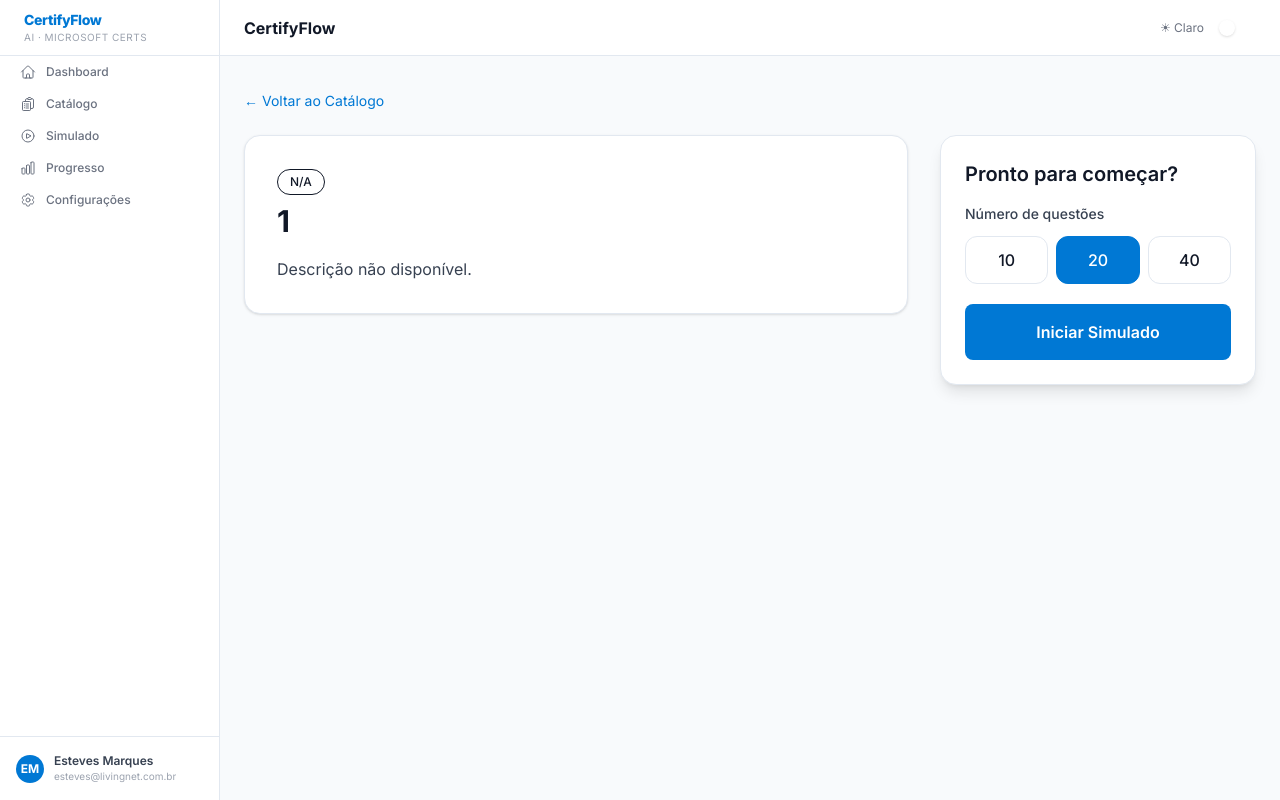
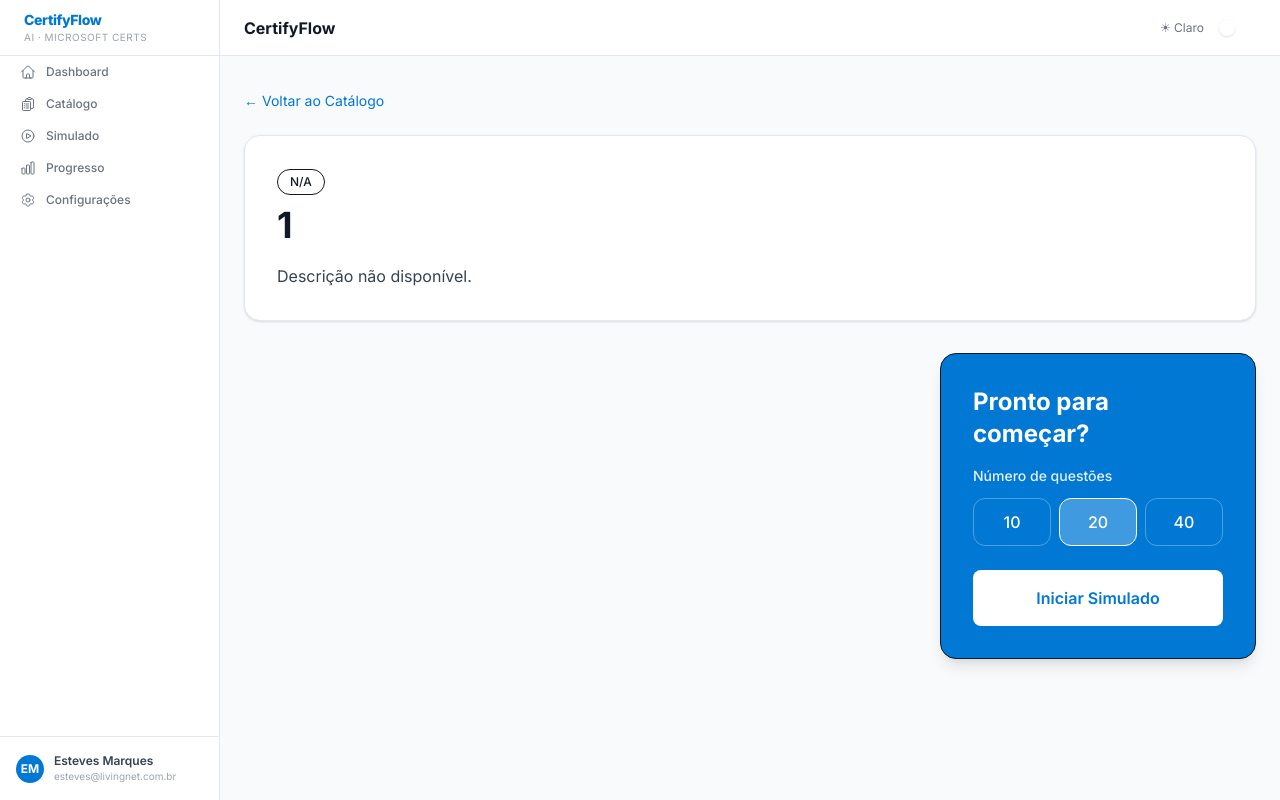
Before and after one commit to EstevesMarques/certifyflow-ai, a Next.js app: page /exam/1 in a window 1280 px wide. Built offline with nearby package versions, Linux system fonts and the light colour scheme.

Commit message:
refactor: implement premium SaaS-quality exam detail layout - full-width header, 3-col grid, dominant accent CTA, portuguese labels

```diff
--- a/app/(app)/exam/[examId]/page.tsx
+++ b/app/(app)/exam/[examId]/page.tsx
@@ -73,13 +73,12 @@
         ← Voltar ao Catálogo
       </Link>
 
-      {/* Two-column layout */}
+      {/* Three-column layout with full-width header */}
       <div className="grid grid-cols-1 lg:grid-cols-3 gap-8">
-        {/* Left column - Content */}
-        <div className="lg:col-span-2 space-y-8">
-          {/* Header card */}
+        {/* Header - full width (col-span-3) */}
+        <div className="lg:col-span-3">
           <div
-            className="rounded-2xl shadow-sm border p-6 md:p-8 space-y-4"
+            className="rounded-2xl shadow-sm border p-8 space-y-4"
             style={{ background: 'var(--bg-card)', borderColor: 'var(--border)' }}
           >
             <div className="mb-2">
@@ -87,14 +86,17 @@
                 {exam?.level ?? 'N/A'}
               </Badge>
             </div>
-            <h1 className="text-2xl md:text-3xl font-bold leading-tight" style={{ color: 'var(--text-primary)' }}>
+            <h1 className="text-3xl md:text-4xl font-bold leading-tight" style={{ color: 'var(--text-primary)' }}>
               {examTitle}
             </h1>
-            <p className="text-base" style={{ color: 'var(--text-secondary)' }}>
+            <p className="text-base max-w-3xl" style={{ color: 'var(--text-secondary)' }}>
               {exam?.description ?? 'Descrição não disponível.'}
             </p>
           </div>
+        </div>
 
+        {/* Left column - Skills (col-span-2) */}
+        <div className="lg:col-span-2">
           {/* Topics section */}
           {topics.length > 0 && (
             <div
@@ -102,9 +104,9 @@
               style={{ background: 'var(--bg-card)', borderColor: 'var(--border)' }}
             >
               <h2 className="text-xs font-bold uppercase tracking-wider" style={{ color: 'var(--accent)' }}>
-                Skills Measured
+                Conteúdos cobrados
               </h2>
-              <div className="grid grid-cols-1 md:grid-cols-2 gap-4">
+              <div className="grid grid-cols-1 md:grid-cols-2 xl:grid-cols-3 gap-4">
                 {topics.map((section, i) => (
                   <div
                     key={i}
@@ -131,17 +133,17 @@
           )}
         </div>
 
-        {/* Right column - Sticky CTA */}
+        {/* Right column - Sticky CTA (col-span-1) */}
         <div className="lg:col-span-1">
           <div
-            className="sticky top-24 rounded-2xl shadow-lg border p-6 space-y-5"
-            style={{ background: 'var(--bg-card)', borderColor: 'var(--border)' }}
+            className="sticky top-24 rounded-2xl shadow-lg border p-8 space-y-6"
+            style={{ background: 'var(--accent)' }}
           >
             <div className="space-y-4">
-              <h3 className="text-xl font-semibold" style={{ color: 'var(--text-primary)' }}>
+              <h3 className="text-2xl font-bold" style={{ color: '#fff' }}>
                 Pronto para começar?
               </h3>
-              <div className="text-sm font-medium mb-3" style={{ color: 'var(--text-secondary)' }}>
+              <div className="text-sm font-medium mb-3" style={{ color: 'rgba(255,255,255,0.9)' }}>
                 Número de questões
               </div>
               <div className="flex gap-2">
@@ -151,9 +153,9 @@
                     onClick={() => setTotalQ(q)}
                     className="flex-1 h-12 rounded-xl text-base font-medium border transition-all"
                     style={{
-                      borderColor: totalQ === q ? 'var(--accent)' : 'var(--border)',
-                      background: totalQ === q ? 'var(--accent)' : 'transparent',
-                      color: totalQ === q ? '#fff' : 'var(--text-primary)',
+                      borderColor: totalQ === q ? '#fff' : 'rgba(255,255,255,0.3)',
+                      background: totalQ === q ? 'rgba(255,255,255,0.25)' : 'transparent',
+                      color: '#fff',
                     }}
                   >
                     {q}
@@ -163,7 +165,7 @@
             </div>
 
             {error && (
-              <p className="text-sm text-center" style={{ color: 'var(--accent)' }}>
+              <p className="text-sm text-center" style={{ color: 'rgba(255,255,255,0.9)' }}>
                 {error}
               </p>
             )}
@@ -172,7 +174,7 @@
               onClick={startExam}
               disabled={loading}
               className="w-full h-14 text-base font-semibold"
-              style={{ background: 'var(--accent)', color: '#fff' }}
+              style={{ background: '#fff', color: 'var(--accent)' }}
             >
               {loading ? 'Criando sessão...' : 'Iniciar Simulado'}
             </Button>
```
